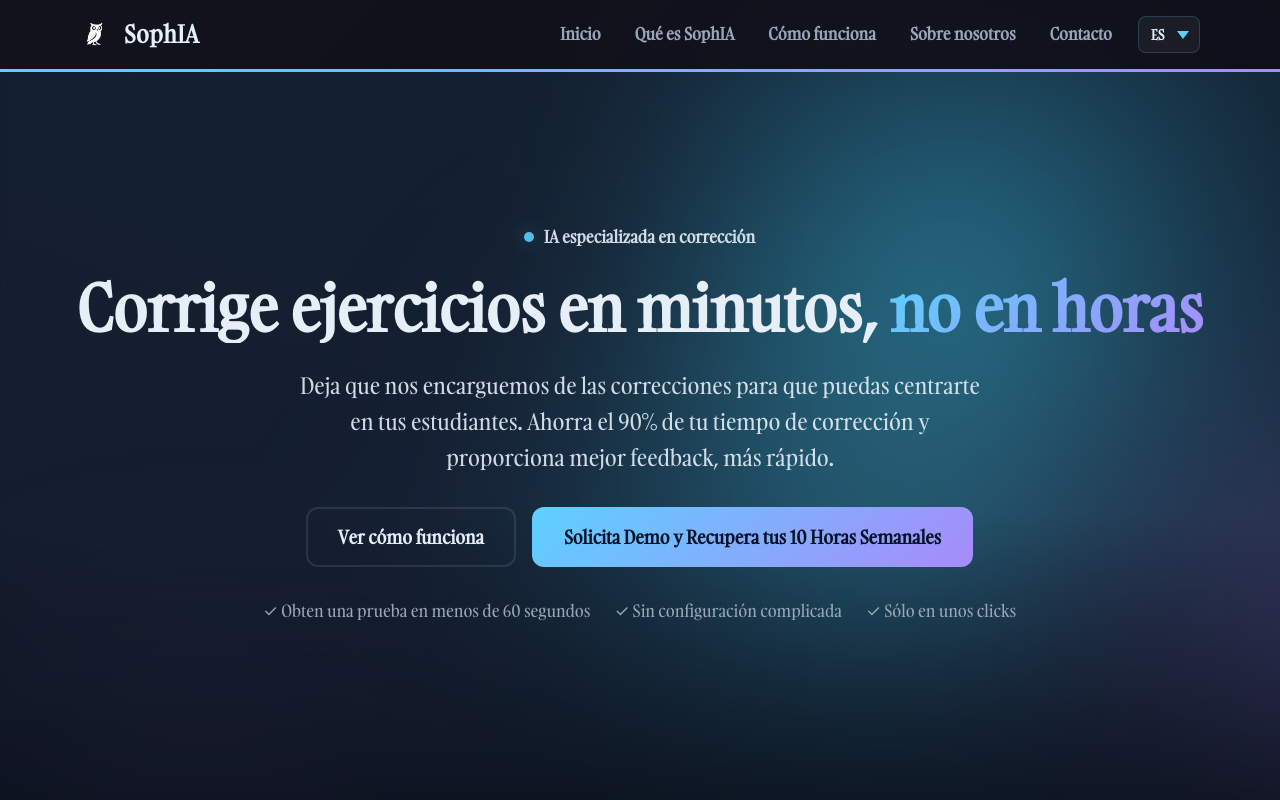
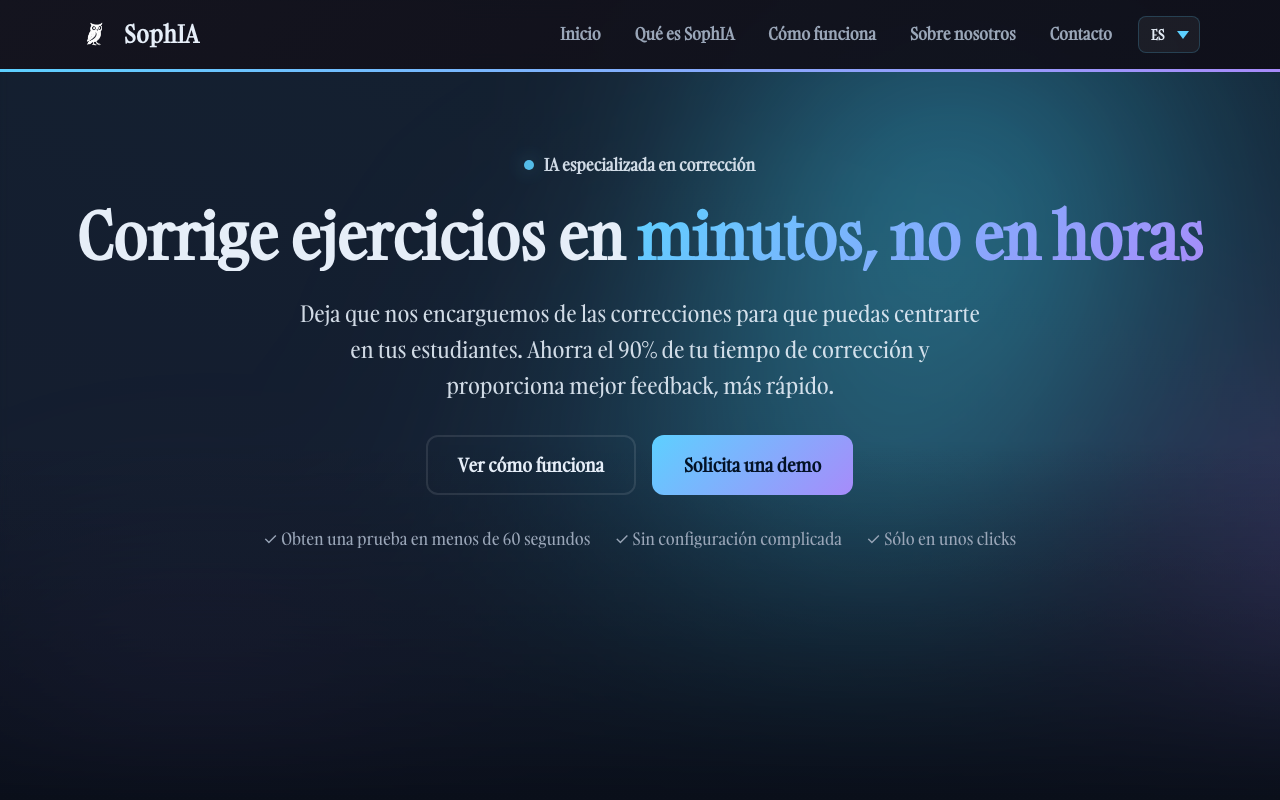
Before and after one commit to ikeracv28/IkerWebSophIA, a Next.js app in the folder SophIA_web-main/: page / in a window 1280 px wide. Built offline with nearby package versions, Linux system fonts and the light colour scheme.

Commit message:
arreglo de cambio de titulo en ingles y nav que se mantenga en todas las paginas

```diff
--- a/SophIA_web-main/components/Hero.js
+++ b/SophIA_web-main/components/Hero.js
@@ -14,7 +14,7 @@ export default function Hero({ t }) {
                     </div>
                     {/* REFACTOR COPIA: Titular Principal */}
                     <h1 className={`${styles.heroTitle} ${styles.reveal} ${styles.delay200}`}>
-                        Corrige ejercicios en minutos, <span>no en horas</span>
+                        {t.hero.title}<span>{t.hero.titleHighlight}</span>
                     </h1>
                     <p className={`${styles.heroSubtitle} ${styles.reveal} ${styles.delay300}`}>
                         {t.hero.subtitle}
@@ -28,7 +28,7 @@ export default function Hero({ t }) {
                         <Link href="#contact">
                             <button className={`${styles.primaryBtn} ${styles.pulse}`}>
                                 {/* REFACTOR COPIA: Llamada a la acción (CTA) */}
-                                Solicita Demo y Recupera tus 10 Horas Semanales
+                                {t.hero.requestDemo}
                             </button>
                         </Link>
                     </div>
--- a/SophIA_web-main/styles/Home.module.css
+++ b/SophIA_web-main/styles/Home.module.css
@@ -19,9 +19,11 @@
 
 /* NAVBAR */
 .navbar {
-  position: sticky;
+  position: fixed;
   top: 0;
-  z-index: 60;
+  left: 0;
+  width: 100%;
+  z-index: 999;
   background: linear-gradient(135deg, rgba(20, 20, 30, 0.95), rgba(15, 15, 25, 0.95));
   backdrop-filter: blur(10px);
   /* Bottom border uses the accent gradient for a subtle highlight */
@@ -29,7 +31,7 @@
   border-image-source: linear-gradient(90deg, var(--accent), var(--accent-2));
   border-image-slice: 1;
   padding: 16px 20px;
-  margin: 0 -20px;
+  /* Removed negative margins as fixed position spans viewport */
 }
 
 .navInner {
```
